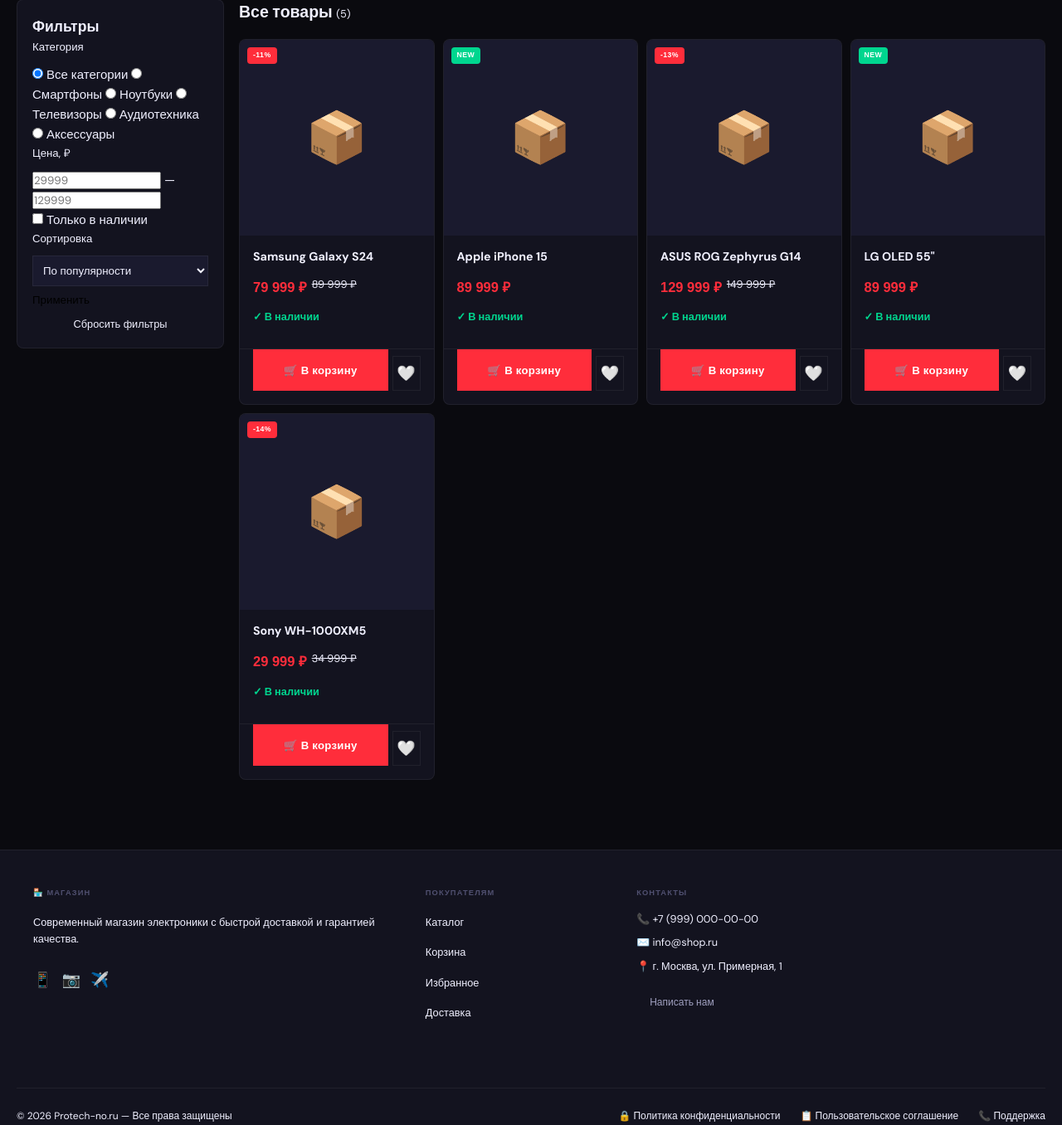
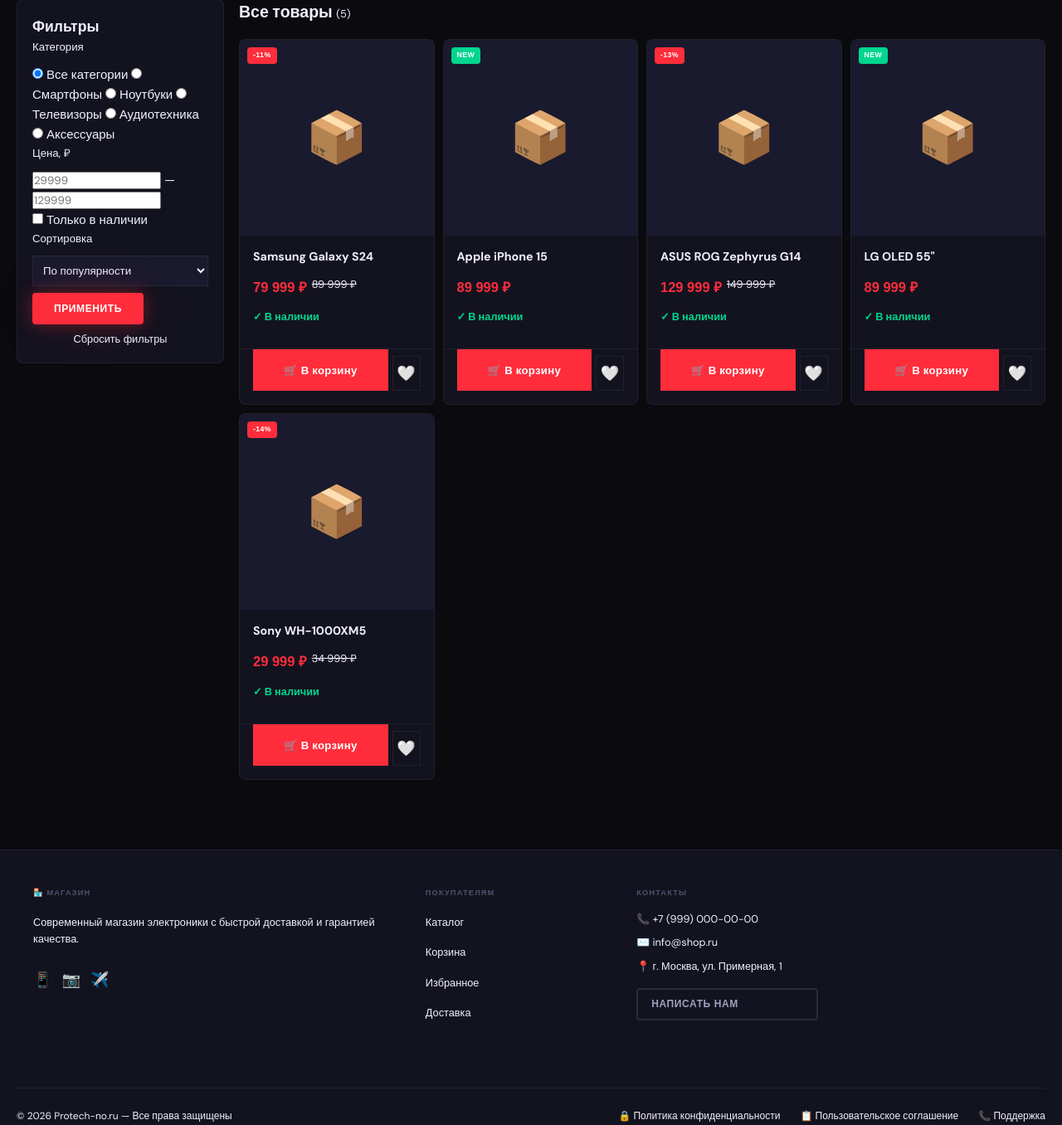
Before and after one commit to xbloody96-creator/shop1, a PHP site: page /catalog.php in a window 1280 px wide. Shown: the part 255-1611 px from the top of the page at 83% size. Run offline with PHP 8.4, Linux system fonts and the light colour scheme; data comes from the database, SQL or seed files in the repository; some libraries are stand-ins or nearby versions; some web fonts are replaced.

Commit message:
Update button styles and improve visual consistency
- Updated .btn-buy in assets/css/style.css to add red border and white text with hover effects for better visibility
- Modified slide-btn in assets/css/style.css to ensure consistent red accent styling
- Adjusted btn-remove in assets/css/style.css to match the new button style with red border and white fill
- Updated hero slider button hover effect to maintain text color contrast
- Refined button hover animations and transitions across various components for improved UX

```diff
--- a/assets/css/style.css
+++ b/assets/css/style.css
@@ -909,10 +936,68 @@ textarea.form-control { resize: vertical; min-height: 96px; }
   display: inline-flex; align-items: center; gap: 6px; padding: 8px 16px;
   background: var(--accent); color: #fff; border-radius: var(--radius);
   font-family: var(--font-d); font-weight: 700; font-size: 0.68rem;
-  letter-spacing: 0.05em; text-transform: uppercase; border: none; cursor: pointer;
+  letter-spacing: 0.05em; text-transform: uppercase;
+  border: 2px solid var(--accent);
+  cursor: pointer;
   transition: all var(--tr); text-decoration: none; box-shadow: var(--glow-red);
 }
-.btn-add:hover { background: var(--accent-dark); color: #fff; transform: translateY(-1px); }
+.btn-add:hover {
+  background: #fff;
+  color: var(--accent);
+  border-color: var(--accent);
+  transform: translateY(-1px);
+}
+
+/* ══════════════════════════════════════════════════
+   PRIMARY / SECONDARY BUTTONS
+══════════════════════════════════════════════════ */
+.btn-primary {
+  display: inline-block;
+  padding: 10px 24px;
+  background: var(--accent);
+  color: #fff;
+  border: 2px solid var(--accent);
+  border-radius: var(--radius);
+  font-family: var(--font-d);
+  font-weight: 700;
+  font-size: 0.8rem;
+  letter-spacing: 0.05em;
+  text-transform: uppercase;
+  cursor: pointer;
+  transition: all var(--tr);
+  text-decoration: none;
+  box-shadow: var(--glow-red);
+}
+.btn-primary:hover {
+  background: #fff;
+  color: var(--accent);
+  border-color: var(--accent);
+  transform: translateY(-2px);
+  box-shadow: 0 8px 32px rgba(255,45,59,0.4);
+}
+.btn-primary:active { transform: scale(0.97); }
+
+.btn-secondary {
+  display: inline-block;
+  padding: 10px 24px;
+  background: transparent;
+  color: var(--text);
+  border: 2px solid var(--border2);
+  border-radius: var(--radius);
+  font-family: var(--font-d);
+  font-weight: 700;
+  font-size: 0.8rem;
+  letter-spacing: 0.05em;
+  text-transform: uppercase;
+  cursor: pointer;
+  transition: all var(--tr);
+  text-decoration: none;
+}
+.btn-secondary:hover {
+  border-color: var(--accent);
+  color: var(--accent);
+  background: var(--surface2);
+}
 
 .admin-form-card { background: var(--surface); border: 1px solid var(--border); border-radius: var(--radius-md); padding: 22px; }
 
```
Also changed, not shown: other parts of assets/css/style.css (+38 -11 lines), 1 other file.
